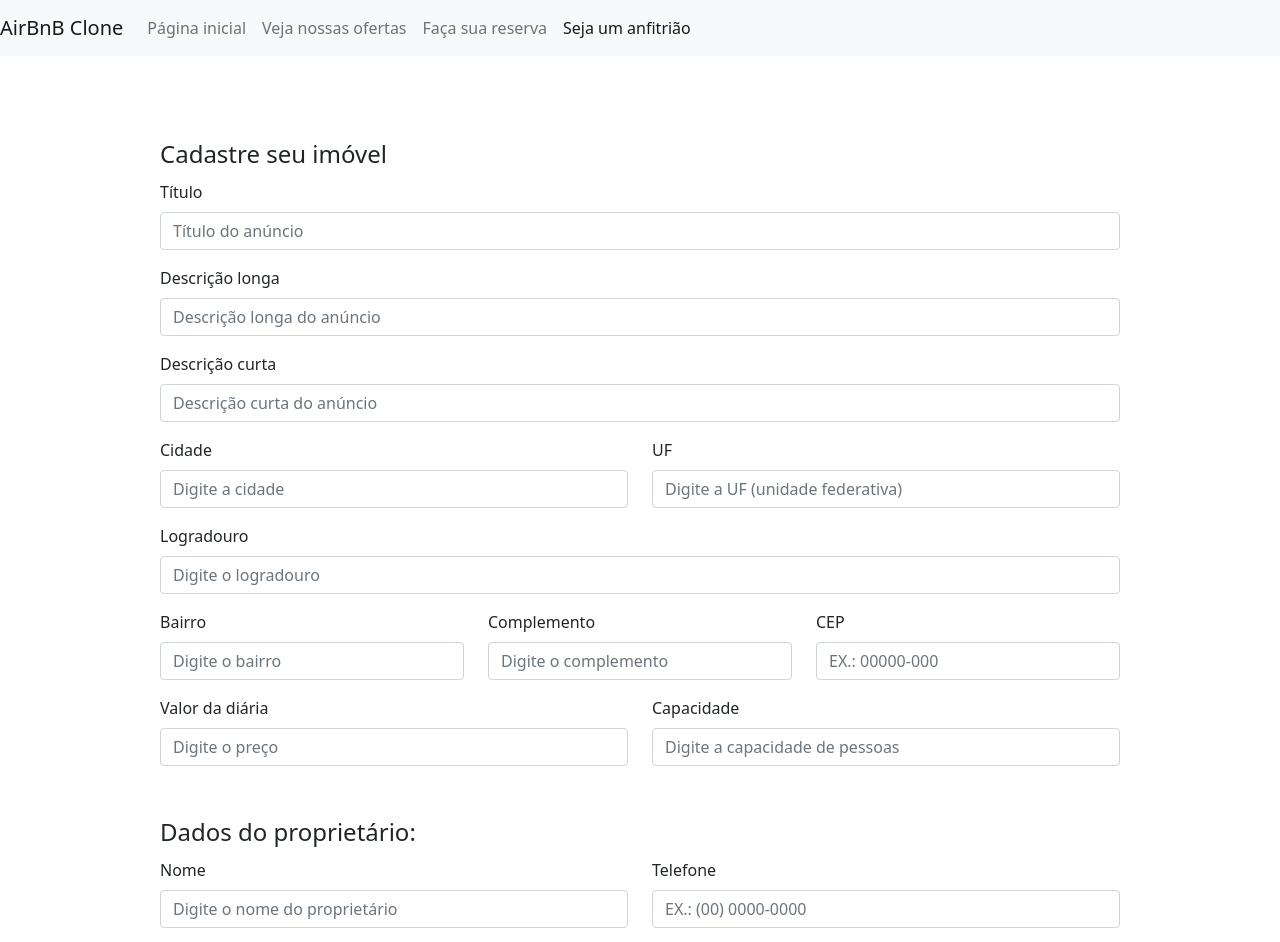
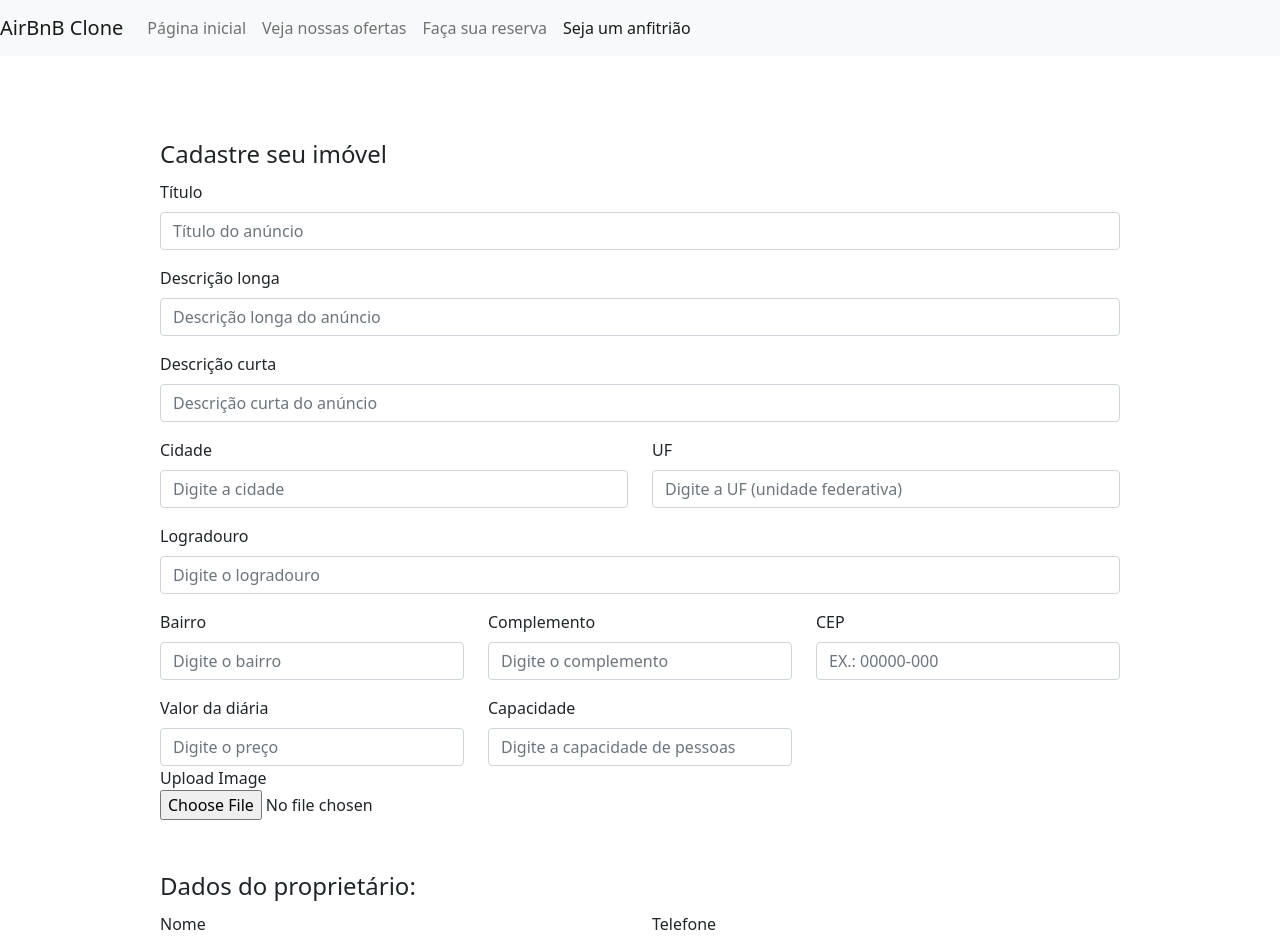
Before and after one commit to lorenaaze/airbnbclone_react_v2, a React (Create React App) app: page /cadastro in a window 1280 px wide. Shown: the top 942 px of the page. Built offline with nearby package versions, Linux system fonts and the light colour scheme.

Commit message:
input e dto com imagem com erro

```diff
--- a/src/dtos.ts
+++ b/src/dtos.ts
@@ -17,5 +17,9 @@ export interface Locacao {
         email: string,
         phone: string,
     }
-    ultimo_update: Date
+    ultimo_update: Date,
+    img?: {
+        data: Buffer,
+        contentType: String
+    };
 }
--- a/src/rotas/paginaCadastro.tsx
+++ b/src/rotas/paginaCadastro.tsx
@@ -3,7 +3,7 @@ import { Form, Row, Col, Button } from 'react-bootstrap';
 function Cadastro() {
     return (
         <>
-            <form method="post" action="https://airbnb-clone-desafio.herokuapp.com/api/locacao/criarlocacao" style={{ display: 'block', margin: '5rem 10rem' }}>
+            <form method="post" action="http://localhost:5000/api/locacao/criarlocacao" encType="multipart/form-data" style={{ display: 'block', margin: '5rem 10rem' }}>
                 <fieldset>
                     <legend>Cadastre seu imóvel</legend>
                     <Form.Group className="mb-3" controlId="formGridAddress1">
@@ -63,7 +63,15 @@ function Cadastro() {
                             <Form.Label>Capacidade</Form.Label>
                             <Form.Control type="number" placeholder="Digite a capacidade de pessoas" name="capacidade" min={1} required/>
                         </Form.Group>
+                        <Form.Group as={Col} controlId="formGridPassword">
+                            {/*<Form.Label>Imagem</Form.Label>
+                            <Form.Control type="file" id="image" name="img" min={1} required/>*/}
+                        </Form.Group>
+                            <label>Upload Image</label>
+                            <input type="file" id="image"
+                       name="img" required></input>
                     </Row>
+
                 </fieldset>
                 <fieldset style={{margin: '2rem 0'}}>
                    <legend>Dados do proprietário:</legend>
```
